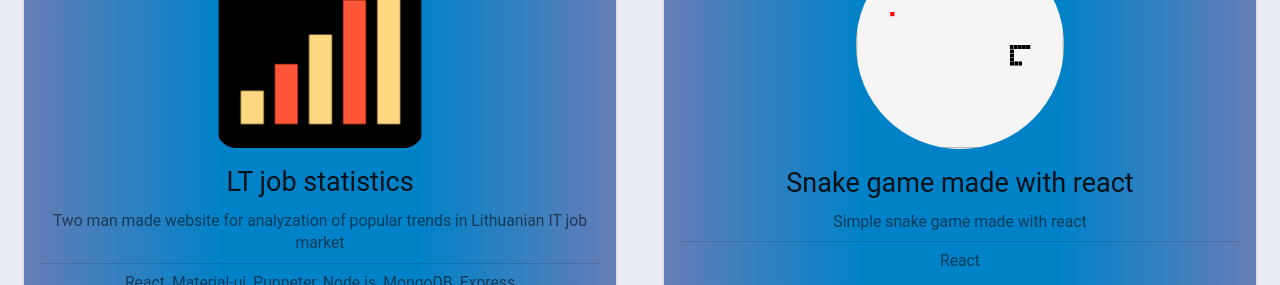
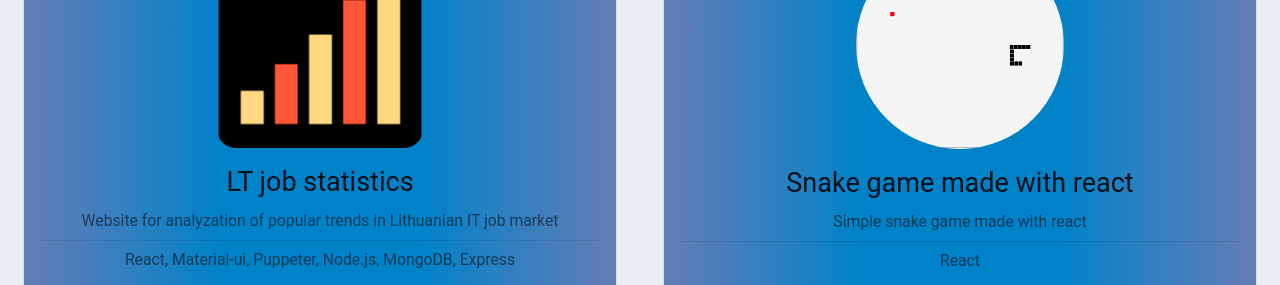
Before and after one commit to TautvydasGustas1/portfolio, a Gatsby site: page / in a window 1280 px wide. Shown: the part 1494-1779 px from the top of the page. Built offline with nearby package versions, Linux system fonts and the light colour scheme; Gatsby itself is replaced by a stand-in of ours; a web font is replaced by a local one.

Commit message:
Update projectsData.js

```diff
--- a/src/Data/projectsData.js
+++ b/src/Data/projectsData.js
@@ -33,7 +33,7 @@ const projectsData = [
     liveDemo: "https://ltitjobstatistics.herokuapp.com/",
     techUsed: "React, Material-ui, Puppeter, Node.js, MongoDB, Express",
     summary:
-      "Two man made website for analyzation of popular trends in Lithuanian IT job market",
+      "Website for analyzation of popular trends in Lithuanian IT job market",
     borderRadius: "10%",
   },
   {
```
